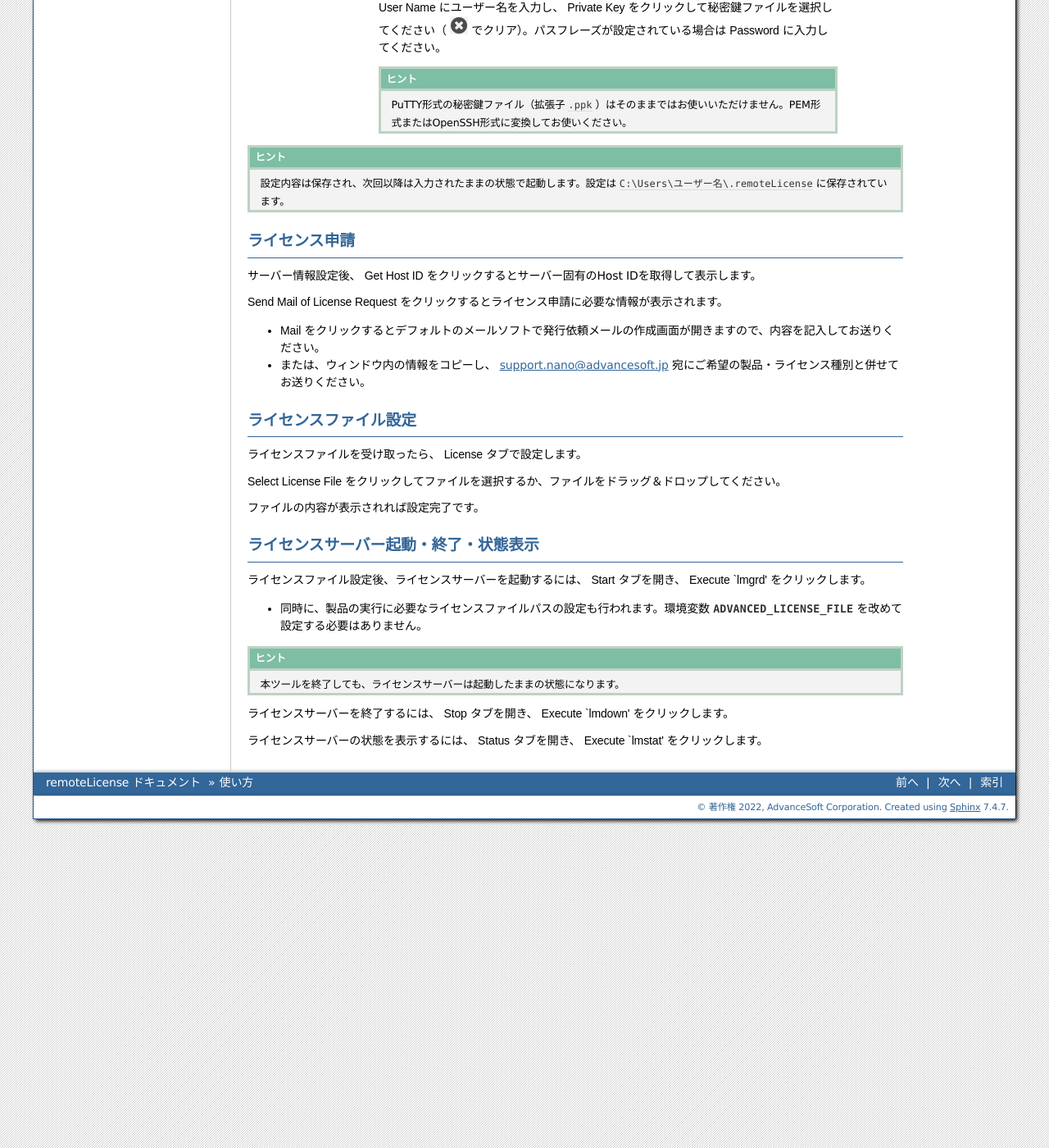
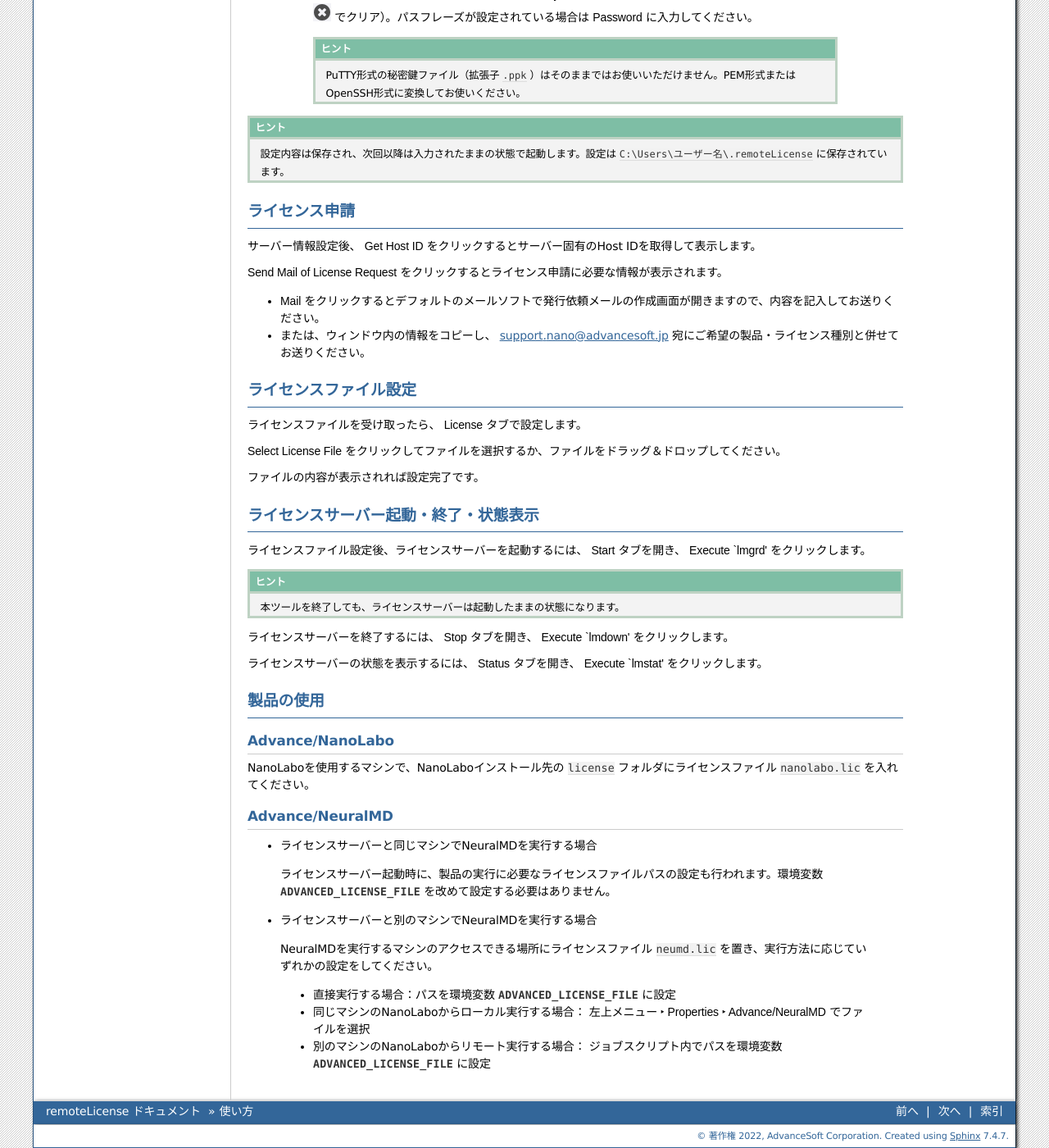
Before and after one commit to advancesoftcorp/remotelicense-doc, a Sphinx documentation site: the page built from docs/source/usage.rst, in a window 1280 px wide and 1400 px high, scrolled down 704 px. Shown: the whole window at 82% size. Built offline with Sphinx 7.4.7, drawn with Linux system fonts in a browser that asks for light colours.

Commit message:
add description for using the product

```diff
--- a/docs/source/usage.rst
+++ b/docs/source/usage.rst
@@ -13,31 +13,31 @@
 
 - Host Name
 
-   サーバーのホスト名（またはIPアドレス）を入力します。
+ サーバーのホスト名（またはIPアドレス）を入力します。
 
 - Port
 
-   ポート番号を入力します。通常は22です。
+ ポート番号を入力します。通常は22です。
 
 - HTTP Proxy
 
-   サーバーへの接続にプロキシを使用します(SSH over HTTP)。使用する場合は、yesに設定してから |settingicon| ボタンでプロキシの情報を設定してください。
+ サーバーへの接続にプロキシを使用します(SSH over HTTP)。使用する場合は、yesに設定してから |settingicon| ボタンでプロキシの情報を設定してください。
 
 - User Name
 - Private Key
 - Password
 
-   サーバーにSSH接続する際のアカウント情報を入力します。
+ サーバーにSSH接続する際のアカウント情報を入力します。
 
-   - パスワード認証の場合
+ - パスワード認証の場合
 
-      :guilabel:`User Name` にユーザー名、 :guilabel:`Password` にパスワードを入力してください。 :guilabel:`Private Key` は使用しません。
+  :guilabel:`User Name` にユーザー名、 :guilabel:`Password` にパスワードを入力してください。 :guilabel:`Private Key` は使用しません。
 
-   - 公開鍵認証の場合
+ - 公開鍵認証の場合
 
-      :guilabel:`User Name` にユーザー名を入力し、 :guilabel:`Private Key` をクリックして秘密鍵ファイルを選択してください（ |clear| でクリア）。パスフレーズが設定されている場合は :guilabel:`Password` に入力してください。
+  :guilabel:`User Name` にユーザー名を入力し、 :guilabel:`Private Key` をクリックして秘密鍵ファイルを選択してください（ |clear| でクリア）。パスフレーズが設定されている場合は :guilabel:`Password` に入力してください。
 
-      .. hint:: PuTTY形式の秘密鍵ファイル（拡張子 :file:`.ppk` ）はそのままではお使いいただけません。PEM形式またはOpenSSH形式に変換してお使いください。
+  .. hint:: PuTTY形式の秘密鍵ファイル（拡張子 :file:`.ppk` ）はそのままではお使いいただけません。PEM形式またはOpenSSH形式に変換してお使いください。
 
 .. |settingicon| image:: /img/setting.png
 .. |clear| image:: /img/clear.png
@@ -57,7 +57,6 @@
 
 - または、ウィンドウ内の情報をコピーし、 support.nano@advancesoft.jp 宛にご希望の製品・ライセンス種別と併せてお送りください。
 
-
 .. _licensefile:
 
 ライセンスファイル設定
@@ -76,10 +75,33 @@
 
 ライセンスファイル設定後、ライセンスサーバーを起動するには、 :guilabel:`Start` タブを開き、 :guilabel:`Execute \`lmgrd'` をクリックします。
 
-- 同時に、製品の実行に必要なライセンスファイルパスの設定も行われます。環境変数 :envvar:`ADVANCED_LICENSE_FILE` を改めて設定する必要はありません。
-
 .. hint:: 本ツールを終了しても、ライセンスサーバーは起動したままの状態になります。
 
 ライセンスサーバーを終了するには、 :guilabel:`Stop` タブを開き、 :guilabel:`Execute \`lmdown'` をクリックします。
 
 ライセンスサーバーの状態を表示するには、 :guilabel:`Status` タブを開き、 :guilabel:`Execute \`lmstat'` をクリックします。
+
+.. _use:
+
+製品の使用
+============
+
+Advance/NanoLabo
+---------------------
+
+NanoLaboを使用するマシンで、NanoLaboインストール先の :file:`license` フォルダにライセンスファイル :file:`nanolabo.lic` を入れてください。
+
+Advance/NeuralMD
+---------------------
+
+- ライセンスサーバーと同じマシンでNeuralMDを実行する場合
+
+ ライセンスサーバー起動時に、製品の実行に必要なライセンスファイルパスの設定も行われます。環境変数 :envvar:`ADVANCED_LICENSE_FILE` を改めて設定する必要はありません。
+
+- ライセンスサーバーと別のマシンでNeuralMDを実行する場合
+
+ NeuralMDを実行するマシンのアクセスできる場所にライセンスファイル :file:`neumd.lic` を置き、実行方法に応じていずれかの設定をしてください。
+
+ - 直接実行する場合：パスを環境変数 :envvar:`ADVANCED_LICENSE_FILE` に設定
+ - 同じマシンのNanoLaboからローカル実行する場合： :menuselection:`左上メニュー --> Properties --> Advance/NeuralMD` でファイルを選択
+ - 別のマシンのNanoLaboからリモート実行する場合： ジョブスクリプト内でパスを環境変数 :envvar:`ADVANCED_LICENSE_FILE` に設定
```
Also changed, not shown: 1 other file.
